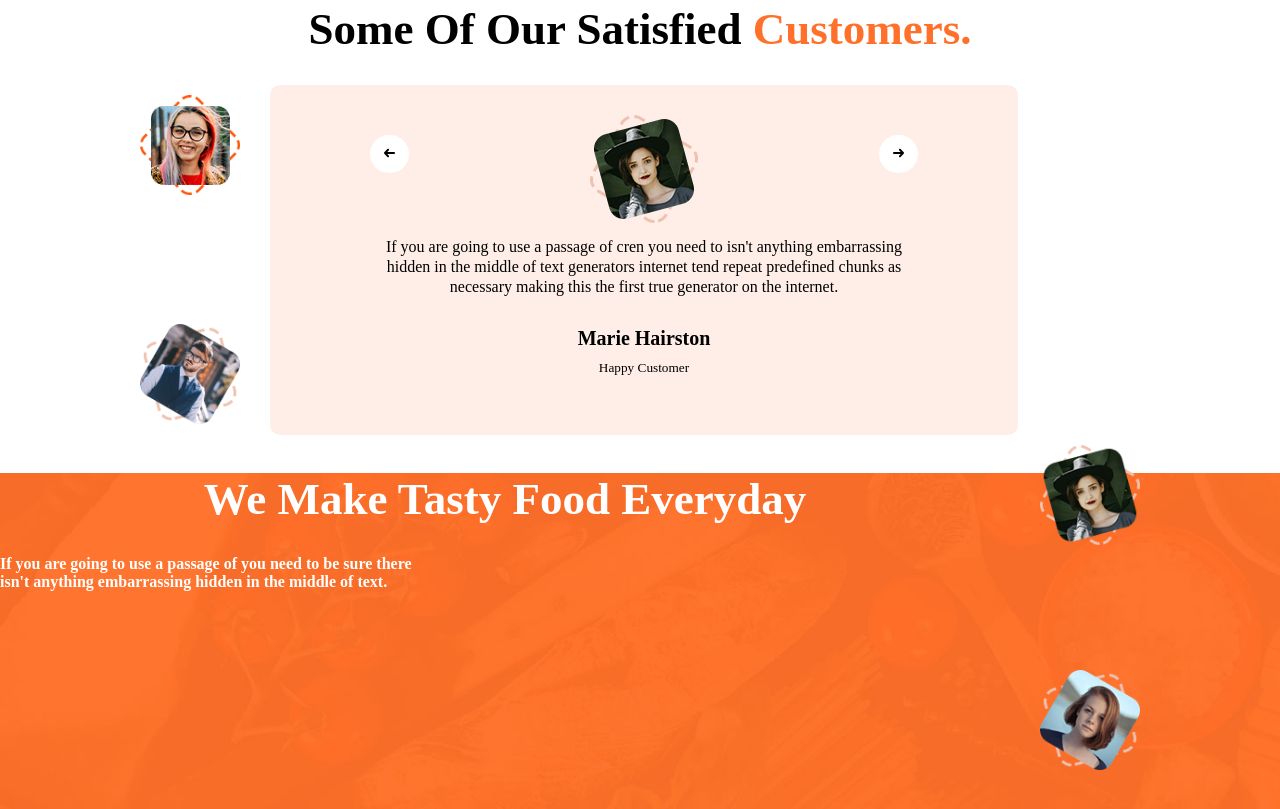
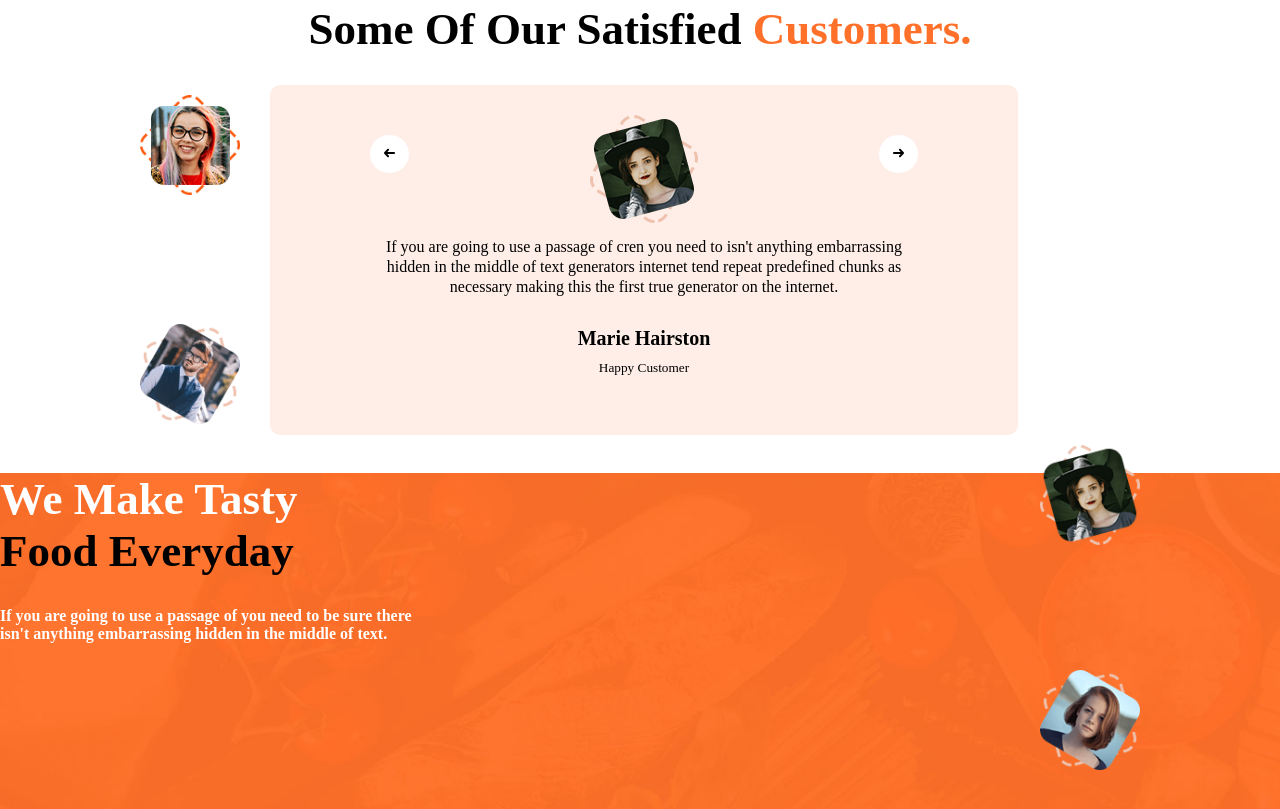
Before and after one commit to Anasabubakar/Hotte-Food-Restautant-Website, a plain HTML site: page Index.html in a window 1280 px wide. Shown: the part 3459-4268 px from the top of the page. Drawn offline with Linux system fonts and the light colour scheme; files whose address does not match are found by name; a web font is replaced by a local one.

Commit message:
Added a section

```diff
--- a/Css/Style.css
+++ b/Css/Style.css
@@ -650,6 +650,11 @@ section p{
     color: #fff;
 }
 
-.tasty-food h1{
+.tasty-text h2{
     color: #fff;
+    text-align: left;
 }
+
+.tasty-text h2 span{
+    color: #000;
+}
--- a/Index.html
+++ b/Index.html
@@ -255,7 +255,7 @@
     <section class="tasty-food">
 
         <div class="tasty-text">
-            <h2>We Make Tasty Food Everyday</h2>
+            <h2>We Make Tasty<br/><span>Food Everyday</span></h2>
             <p>If you are going to use a passage of you need to be sure there<br/> isn't anything embarrassing hidden in the middle of text.</p>
         </div>
 
```
